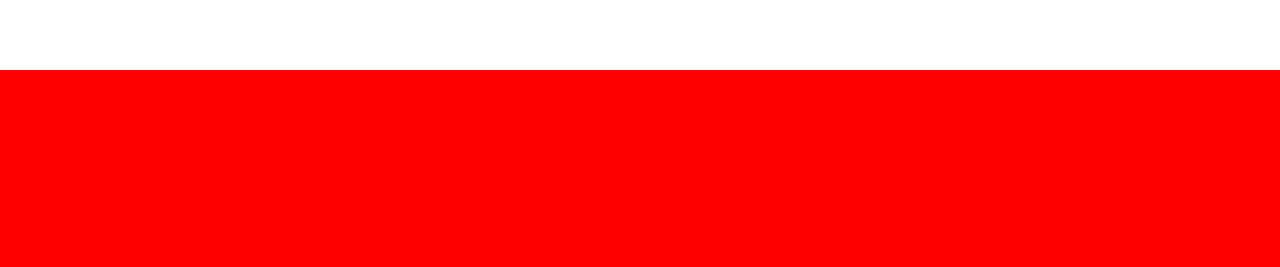
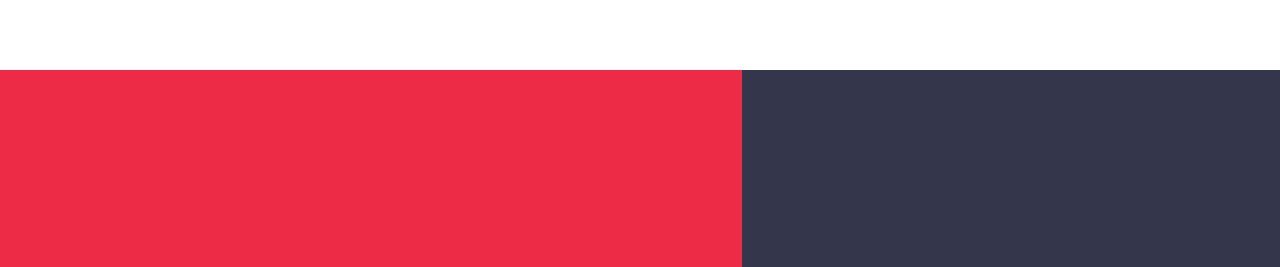
Before and after one commit to ReyhanArdiya/ReyhanArdiya.github.io, a React (Create React App) app: page / in a window 1280 px wide. Shown: the part 3863-4130 px from the top of the page. Built offline with nearby package versions, Linux system fonts and the light colour scheme.

Commit message:
Structure Contacts grid

```diff
--- a/src/components/main/Contacts/Contacts.js
+++ b/src/components/main/Contacts/Contacts.js
@@ -15,8 +15,20 @@ const ContactsIntro = styled(Subtitle)`
 
 const ContactsContent = styled.section`
     width: 100%;
-    background-color: red;
     height: 100%;
+    display: grid;
+    grid-template-areas: "form links";
+    grid-template-columns: 0.58fr 0.42fr;
+`;
+
+const ContactsForm = styled.form`
+    grid-area: form;
+    background: var(--color-primary-1);
+`;
+
+const ContactsLinks = styled.section`
+    grid-area: links;
+    background: var(--color-primary-2);
 `;
 
 const Contacts = ({ propsDestruct }) => {
@@ -24,7 +36,8 @@ const Contacts = ({ propsDestruct }) => {
 		<ContactsContainer id="contacts">
 			<ContactsIntro>If you want to contact me...</ContactsIntro>
 			<ContactsContent>
-
+				<ContactsForm></ContactsForm>
+				<ContactsLinks></ContactsLinks>
 			</ContactsContent>
 		</ContactsContainer>
 	);
```
